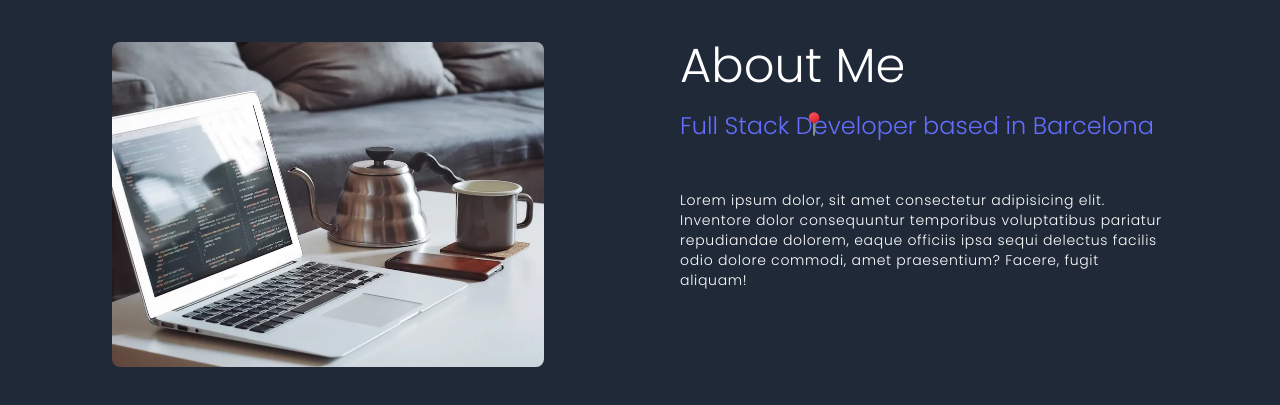
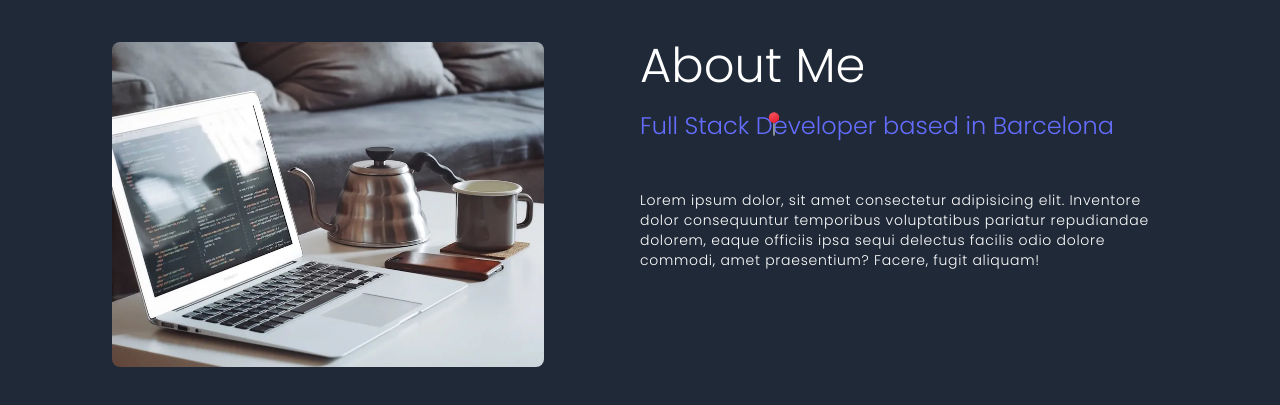
Before and after one commit to luisy9/portfolio-react, a React (Vite) app: page / in a window 1280 px wide. Shown: the part 870-1275 px from the top of the page. Built offline with nearby package versions, Linux system fonts and the light colour scheme.

Commit message:
mobile desing

```diff
--- a/src/PortfolioApp.tsx
+++ b/src/PortfolioApp.tsx
@@ -11,7 +11,7 @@ export const PortfolioApp = () => {
         </section>
       </div>
       <div className='bg-[#1F2937]'>
-        <div className='mx-auto max-w-7xl py-28 lg:px-28 md:px-20'>
+        <div className='mx-auto max-w-7xl py-28 lg:px-16 xl:px-28'>
           {/* Tecnologias */}
           <section className=''>
             <AboutMe />
--- a/src/app/components/AboutMe/AboutMe.jsx
+++ b/src/app/components/AboutMe/AboutMe.jsx
@@ -1,10 +1,13 @@
 export const AboutMe = () => {
     return (
         <>
-            <div className='lg:px-0 md:px-0 px-10 lg:grid md:grid lg:grid-cols-2 lg:gap-20 md:grid-cols-2 md:gap-40'>
-                <div className='lg:w-[27rem] md:w-[27rem]'>
-                    <img src="./coding&coffe.webp" alt="coding" className="border-none rounded-lg" />
+            <div className='lg:grid lg:grid-cols-2 md:grid-cols-1 grid-cols-1'>
+                <div className="xl:flex xl:justify-start lg:flex lg:justify-start md:flex md:justify-center">
+                    <div className='lg:w-[27rem] md:w-[27rem]'>
+                        <img src="./coding&coffe.webp" alt="coding" className="border-none rounded-lg" />
+                    </div>
                 </div>
+
                 <div className="">
                     <h1 className="text-5xl text-white text-bold">About Me</h1>
                     <div className="">
```
